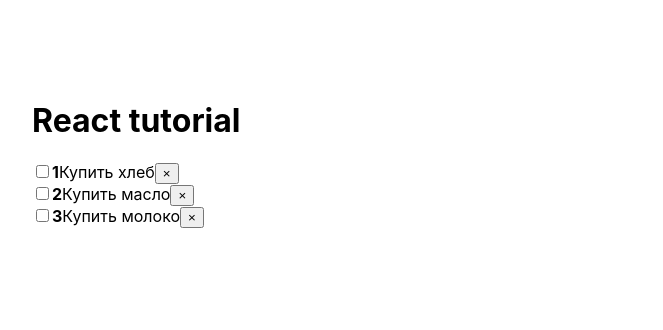
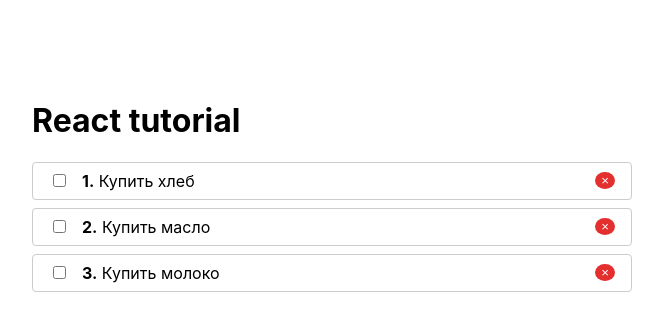
Before and after one commit to ivan-ust402/react-add-todo-VM, a React (Create React App) app: page / in a window 1280 px wide. Shown: the top 330 px of the page, without its empty margins (308-971 px from the left). Built offline with nearby package versions, Linux system fonts and the light colour scheme.

Commit message:
Added some style for elements of TodoItem component

```diff
--- a/src/Todo/TodoItem.js
+++ b/src/Todo/TodoItem.js
@@ -1,15 +1,31 @@
 import React from "react";
 import PropTypes from 'prop-types'
+
+const styles = {
+    li: {
+        display: 'flex',
+        justifyContent: 'space-between',
+        alignItems: 'center',
+        padding: '.5rem 1rem',
+        border: '1px solid #ccc',
+        borderRadius: '4px',
+        marginBottom: '.5rem'
+    },
+    input: {
+        marginRight: '1rem',
+    },
+}
 function TodoItem({ todo, index }) {
     return (
-        <li>
+        <li style={styles.li}>
             <span>
-                <input type="checkbox" />
-                <strong>{index + 1}</strong>
+                <input type="checkbox" style={styles.input} />
+                <strong>{index + 1}.</strong>
+                &nbsp;
                 {todo.title}
             </span>
 
-            <button>&times;</button>
+            <button className="rm">&times;</button>
         </li>
     )
 }
--- a/src/index.css
+++ b/src/index.css
@@ -17,3 +17,10 @@
   margin: 0 auto;
   width: 600px;
 }
+
+.rm {
+  background: rgb(228, 47, 47);
+  border-radius: 50%;
+  color: #fff;
+  border: none;
+}
```
